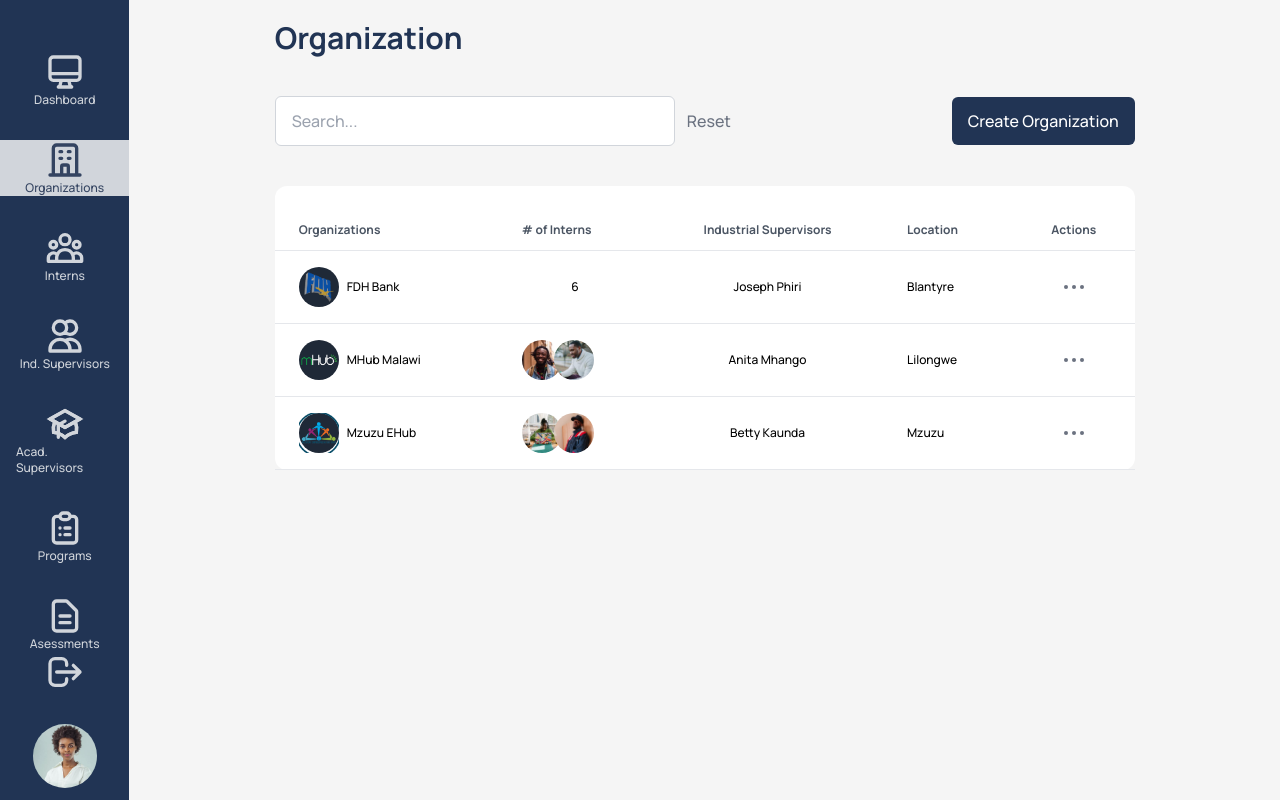
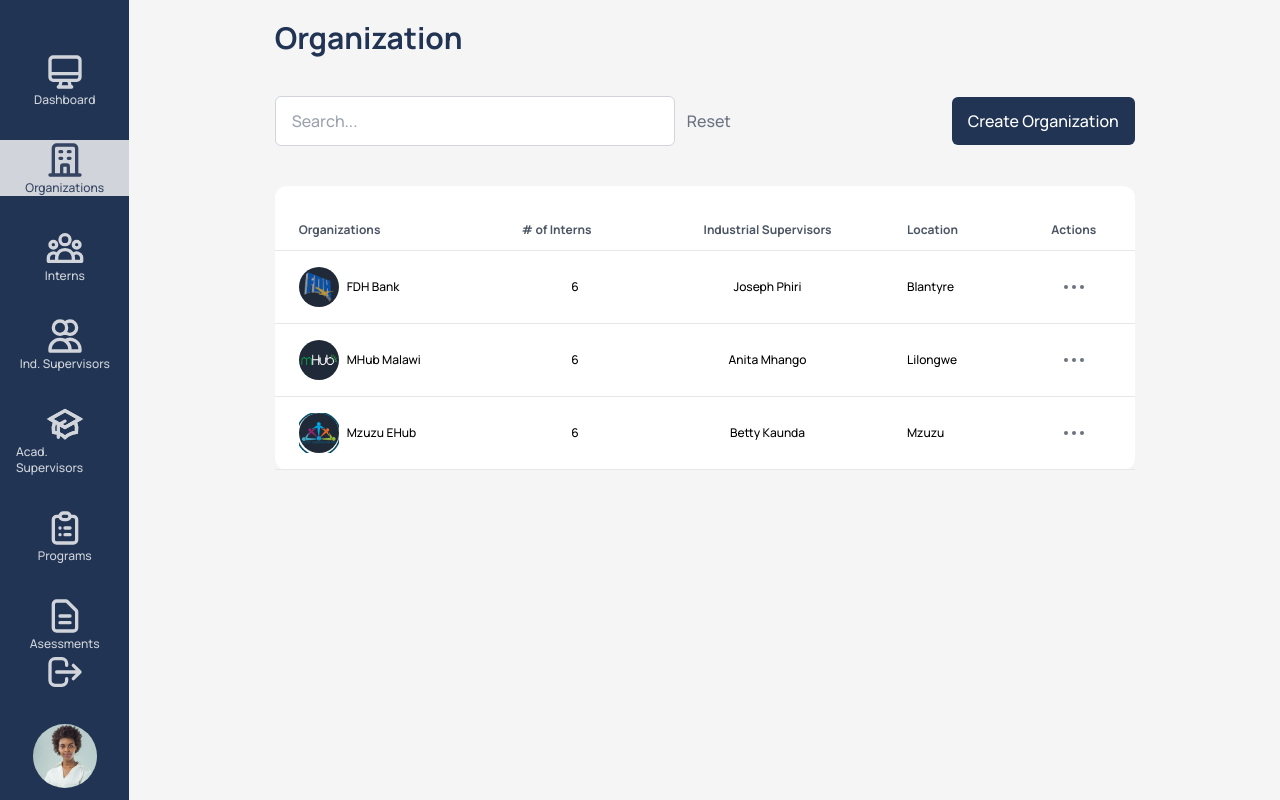
Before and after one commit to ChawerKamanga/must-wil-dashboard-ui, a website: page organization.html in a window 1280 px wide. Drawn offline with Linux system fonts and the light colour scheme.

Commit message:
updated organization.html

```diff
--- a/organization.html
+++ b/organization.html
@@ -412,18 +412,9 @@
                       <td
                         class="border-t-0 px-6 align-middle border-l-0 border-r-0 text-xs whitespace-nowrap p-4"
                       >
-                        <div class="flex items-center">
-                          <img
-                            src="images/david.jpg"
-                            class="w-10 rounded-full"
-                            alt="logo"
-                          />
-                          <img
-                            src="images/francis.jpg"
-                            class="w-10 rounded-full -m-2"
-                            alt="logo"
-                          />
-                        </div>
+                      <div class="flex justify-center">
+                        6
+                       </div>
                       </td>
                       <td
                         class="border-t-0 px-6 align-middle border-l-0 border-r-0 text-xs whitespace-nowrap p-4"
@@ -466,18 +457,9 @@
                       <td
                         class="border-t-0 px-6 align-middle border-l-0 border-r-0 text-xs whitespace-nowrap p-4"
                       >
-                        <div class="flex items-center">
-                          <img
-                            src="images/hanna.jpg"
-                            class="w-10 rounded-full"
-                            alt="logo"
-                          />
-                          <img
-                            src="images/brian.jpg"
-                            class="w-10 rounded-full -m-2"
-                            alt="logo"
-                          />
-                        </div>
+                      <div class="flex justify-center">
+                        6
+                       </div>
                       </td>
                       <td
                         class="border-t-0 px-6 align-middle border-l-0 border-r-0 text-xs whitespace-nowrap p-4"
```
